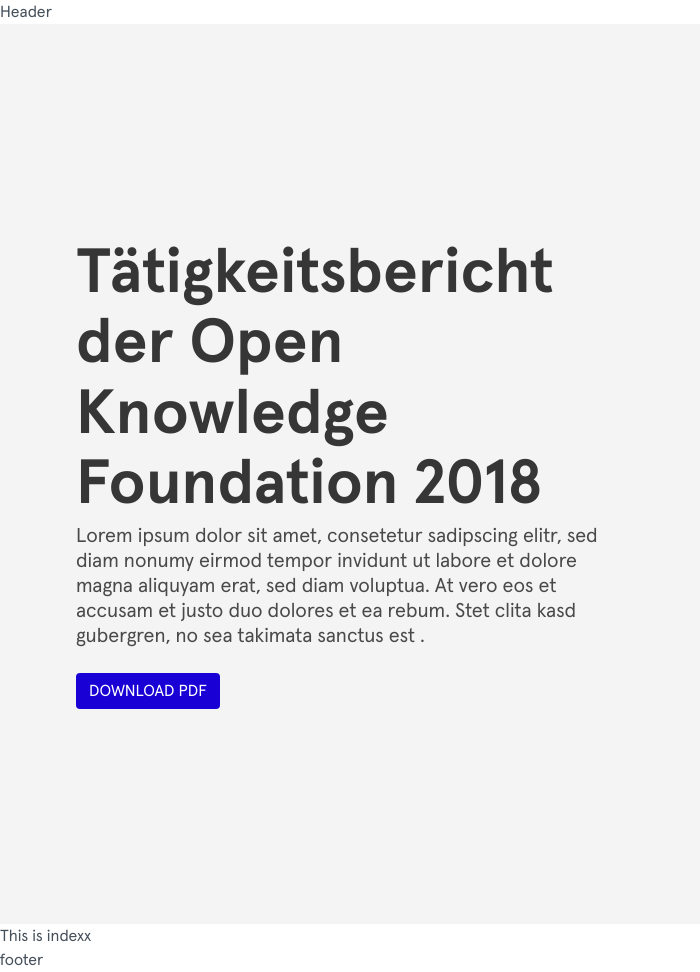
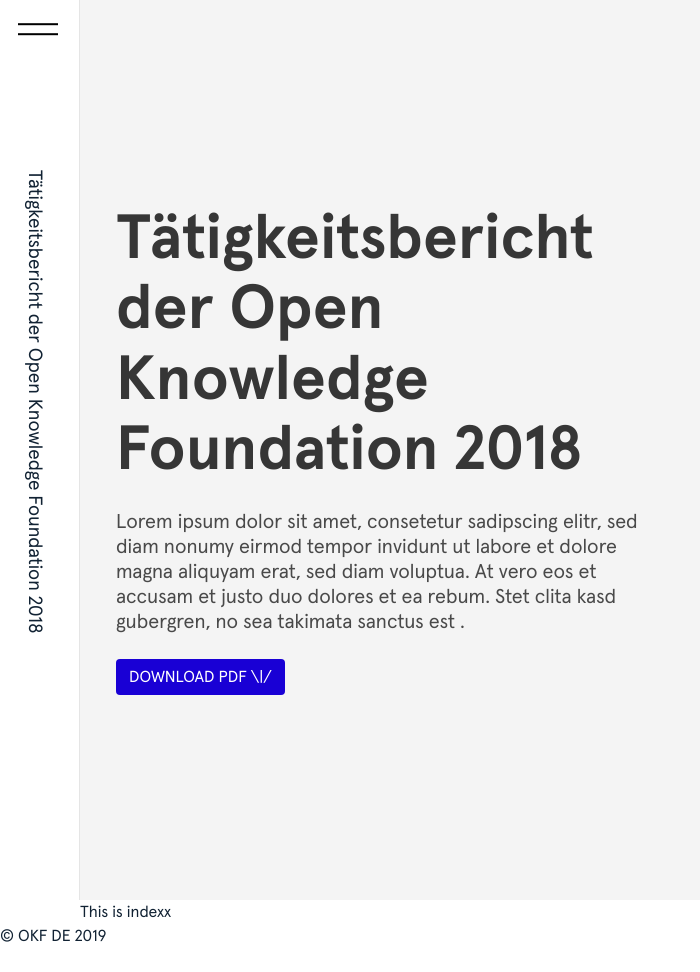
Before and after one commit to okfde/okf-pub, a Jekyll site: the page built from index.md, in a window 1280 px wide. Shown: the whole page, without its empty margins (0-700 px from the left). Built offline with Jekyll 4.4.1, drawn with Linux system fonts in a browser that asks for light colours; some web fonts are replaced; after the commit the page ends 948 px from its top, so only the background shows below that.

Commit message:
nav styles

```diff
--- a/_config.yml
+++ b/_config.yml
@@ -1,4 +1,4 @@
-title: Title
+title: Tätigkeitsbericht der Open Knowledge Foundation 2018
 author: Author
 email: test@test.de
 description: > # this means to ignore newlines until "show_exerpts:"
@@ -10,7 +10,9 @@ show_excerpts: false # set to true to show excerpts on the homepage
 
 pub:
   pdf: /fake/link/to.pdf
-
+mainpage:
+  url: //okfn.de
+  label: Zur Webseite der OKF
 
 # matomo:
 #   url: //to-your-matomo.tdl
--- a/_includes/footer.html
+++ b/_includes/footer.html
@@ -1,3 +1,3 @@
 <footer>
-footer
+&copy; OKF DE 2019
 </footer>
--- a/_includes/header.html
+++ b/_includes/header.html
@@ -1,4 +1,42 @@
-<header>
+<header class="header" id="menutoggle">
   <a href="#content" class="show-on-focus skip">Skip to content</a>
-  Header
+  <div class="header__visible">
+    <div class="header__toggle">
+      <a href="#menutoggle" class="toggle burger">
+        <svg viewBox="0 0 100 100" width="60px" height="40px" class="toggle__icon">
+          <rect x="0" y="38" width="100" height="5" class="toggle__r" />
+          <rect x="0" y="63" width="100" height="5" class="toggle__l" />
+        </svg>
+      </a>
+      <a href="#" class="toggle cross">
+        <svg viewBox="0 0 100 100" width="60px" height="40px" class="toggle__icon">
+          <rect x="0" y="38" width="100" height="5" class="toggle__r" />
+          <rect x="0" y="63" width="100" height="5" class="toggle__l" />
+        </svg>
+      </a>
+    </div>
+    <div class="header__title">
+      <h2>{{ site.title }}</h2>
+    </div>
+  </div>
+  <div  class="header__toggleble">
+    <nav class="header__nav">
+      <h2 class="header__nav-title is-size-5">Inhalt</h2>
+      <ol>
+        <li><a href="#">Überblick</a>
+          <ul>
+            <li><a href="#">Vision und Ansatz</a></li>
+            <li><a href="#">Überzeugungen und Werte</a></li>
+          </ul>
+        </li>
+        <li><a href="#">Open Government</a>
+          <ul>
+            <li><a href="#">Frag den Staat</a></li>
+            <li><a href="#">kleineAnfragen</a></li>
+          </ul>
+        </li>
+      </ol>
+    </nav>
+    <p class="header__footer"><a href="{{ site.mainpage.url }}"><- {{ site.mainpage.label }}</a></p>
+  </div>
 </header>
--- a/_layouts/home.html
+++ b/_layouts/home.html
@@ -6,15 +6,15 @@ layout: default
   <div class="hero-body">
     <div class="container">
       <div class="colums">
-        <div class="column is-half">
-          <h1 class="title is-size-1">
+        <div class="column is-three-quarters-mobile is-two-thirds-tablet is-half-desktop">
+          <h1 class="title is-spaced is-size-1">
             {{ page.title }}
           </h1>
           <h2 class="subtitle">
             {{ page.subtitle }}
           </h2>
           {% if site.pub and site.pub.pdf %}
-          <a href="{{ site.pub.pdf }}" class="button is-link is-uppercase">Download PDF</a>
+          <a href="{{ site.pub.pdf }}" class="button is-link is-uppercase">Download PDF \|/</a>
           {% endif %}
         </div>
       </div>
--- a/_sass/_fonts.scss
+++ b/_sass/_fonts.scss
@@ -26,7 +26,7 @@
 @font-face {
   font-family: 'Apercu';
   font-display: swap;
-  font-weight: 600;
+  font-weight: 500;
   src: url('/assets/fonts/apercu-bold-pro.eot');
   src: url('/assets/fonts/apercu-bold-pro.eot?#iefix') format('embedded-opentype'),
   url('/assets/fonts/apercu-bold-pro.woff') format('woff'),
--- a/_sass/_helpers.sass
+++ b/_sass/_helpers.sass
@@ -0,0 +1,108 @@
+.header
+  position: fixed
+  top: 0
+  bottom: 0
+  left: 0
+  height: 100vh
+  z-index: 5
+  background-color: white
+  width: $header-space-left
+  counter-reset: ordered
+  ol
+    list-style: none
+    > li
+      margin-bottom: 1.3rem
+      &::before
+        counter-increment: ordered
+        content: counter(ordered)
+        margin-right: .4em
+    ul
+      li::before
+        content: ""
+        display: inline-block
+        width: 20px
+        height: 1px
+        vertical-align: middle
+        margin-right: 0.4em
+        background-color: $okf-font-2
+
+  &:target
+    .header__toggleble
+      transform: translateX(0)
+    .toggle__l
+      transform-origin: left bottom
+      transform: rotate(45deg) translate(-3.3em, -1em)
+    .toggle__r
+      transform-origin: right bottom
+      transform: rotate(-45deg) translate(1.9em, -0.9em)
+    .toggle.cross
+      display: block
+    .toggle.burger
+      display: none
+
+.header__visible
+  position: relative
+  width: $header-space-left
+  height: 100vh
+  padding: 0.5rem
+  overflow: hidden
+  z-index: 2
+  background-color: white
+  border-right: solid 1px $okf-grey-2
+
+.header__title
+  position: absolute
+  width: 100vh
+  font-size: 1.2rem
+  transform: rotate(90deg) translate(10%, -40%)
+  transform-origin: left bottom
+
+.header__toggleble
+  //display: none
+  height: 100vh
+  position: absolute
+  top: 0
+  left: $header-space-left
+  display: flex
+  flex-direction: column
+  background: white
+  width: 330px
+  transition: transform 200ms ease
+  transform: translateX(-100%)
+  z-index: 1
+
+.header__nav
+  flex-grow: 1
+  padding: 1.2em $gap / 2 1em
+
+.header__footer
+  flex: 0 0 3rem
+  padding: 1.2em $gap / 2 1em
+  line-height: 1
+  border-top: 1px solid $okf-grey-2
+
+.header__nav-title
+  //font-size: 2rem
+  margin-bottom: $gap / 2
+  font-weight: 500
+
+main
+  padding-left: $header-space-left
+
+.toggle
+  display: block
+  padding: 0
+  line-height: 1
+  border: none
+  background-color: transparent
+  &.cross
+    display: none
+  .toggle__icon
+    transform-origin: center center
+    transition: transform 200ms ease
+  .toggle__r,
+  .toggle__l
+    transition: transform 200ms ease
+  &:hover
+    .toggle__icon
+      transform: scale(1.1)
--- a/assets/css/style.sass
+++ b/assets/css/style.sass
@@ -9,10 +9,13 @@ $okf-font-1: #112233
 $okf-font-2: #444f5a
 $okf-blue: #1900d5
 
+$header-space-left: 80px
+
 // Update Bulma's global variables
 $family-sans-serif: "Apercu", sans-serif
 $light: $okf-grey-1
-$text: $okf-font-2
+$text: $okf-font-1
+$title-color: $okf-font-1
 $primary: $okf-blue
 $link: $okf-blue
 $size-1: 3.9rem
```
